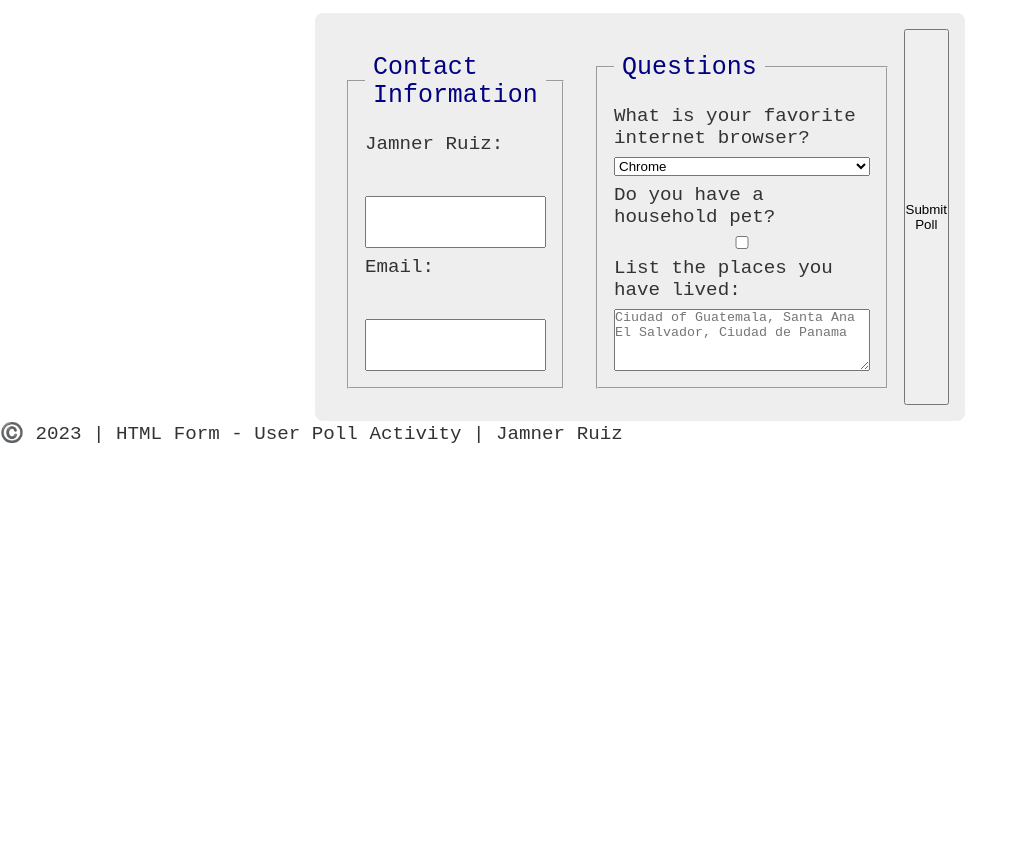
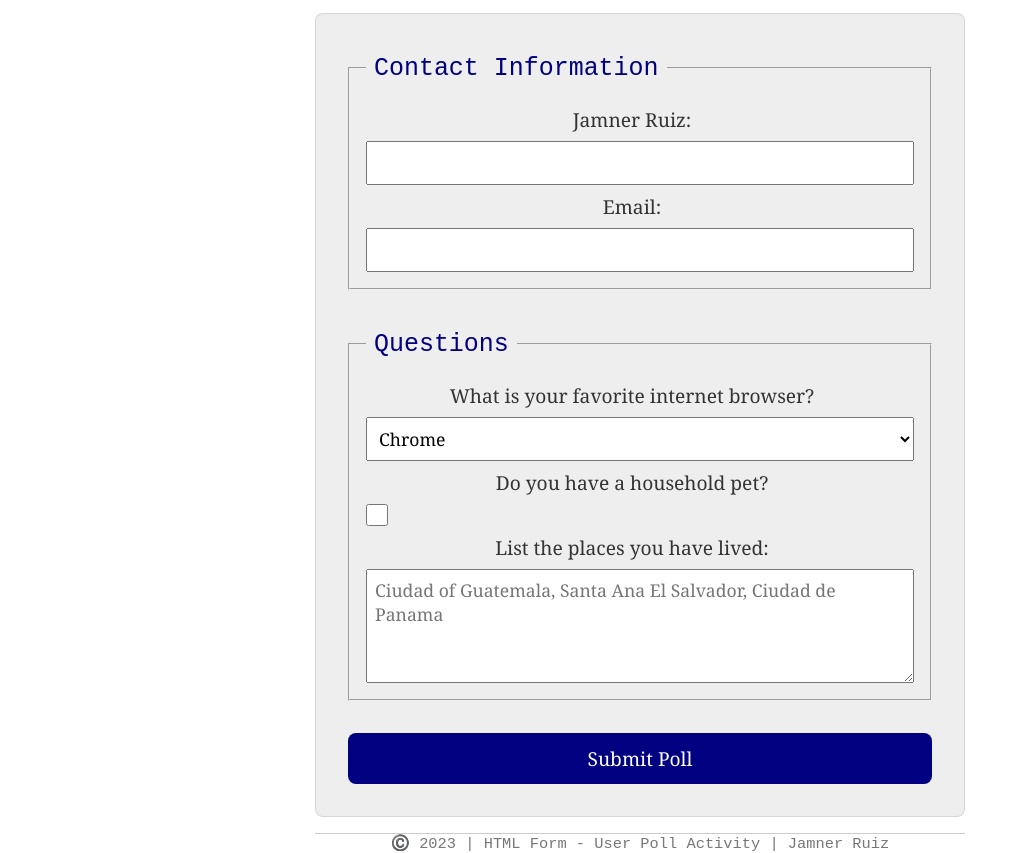
Before and after one commit to janrz03/wdd130, a plain HTML site: page week05/poll-form.html in a window 1280 px wide. Shown: the part 85-938 px from the top of the page, without its empty margins (0-1027 px from the left). Before the commit the page ends 800 px from the top, so only its background shows below. Drawn offline with Linux system fonts and the light colour scheme.

Commit message:
new update html form

```diff
--- a/week05/styles/poll-form.css
+++ b/week05/styles/poll-form.css
@@ -31,10 +31,10 @@ form {
     width: 650px;
     margin: 0 auto;
     padding: 1rem;
-    border: 1px solid rgba (0, 0, 0, 0.1);
+    border: 1px solid rgba(0, 0, 0, 0.1);
     border-radius: 0.5rem;
     background-color: #eee;
-    display: flex;
+    display: grid;
 }
 fieldset{
     display: grid;
@@ -48,3 +48,61 @@ legend {
     color: navy;
     font-size: 1.3em;
 }
+label, input, button, select, textarea {
+    font-family: Georgia, 'Times New Roman', Times, serif;
+}
+
+label {
+    text-align: center;
+    padding-right: 1rem;
+}
+
+input, select, textarea {
+    padding: 0.5rem;
+    font-size: 1.1rem;
+}
+
+input[type="checkbox"] {
+    width: 22px;
+    height: 22px;
+    vertical-align: bottom;
+}
+
+button {
+    margin: 1rem;
+    background-color: navy;
+    color: #fff;
+    border: none;
+    border-radius: .5rem;
+    padding: .75rem;
+    font-size: 1.2rem;
+}
+
+button:hover {
+    background-color: darkgreen;
+}
+
+footer {
+    margin: 1rem auto 0;
+    width: 650px;
+    text-align: center;
+    font-size: 0.8em;
+    color: #777;
+    border-top: 1px solid #ccc;
+}
+
+.form-item {
+    display: grid;
+    align-items: center;
+}
+
+.column1 {
+    grid-template-columns: 3fr 1fr;
+    margin: 0.5rem 0;
+    align-items: center;
+}
+
+.column2 {
+    grid-template-columns: 1fr 2fr;
+    align-items: center;
+}
```
